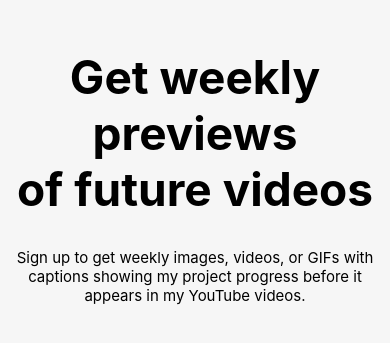
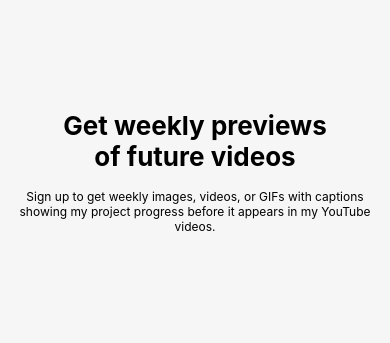
Before and after one commit to helpfulprojects/landing-page, a plain HTML site: page index.html in a window 390 px wide. Shown: the part 253-596 px from the top of the page. Drawn offline with Linux system fonts and the light colour scheme.

Commit message:
responsiveness

```diff
--- a/style.css
+++ b/style.css
@@ -47,3 +47,25 @@ p {
     font-size: 15px;
   }
 }
+
+@media only screen and (max-width: 500px) {
+
+  h1 {
+    font-size: 36px;
+  }
+
+  p {
+    font-size: 15px;
+  }
+}
+
+@media only screen and (max-width: 400px) {
+
+  h1 {
+    font-size: 26px;
+  }
+
+  p {
+    font-size: 12px;
+  }
+}
```
